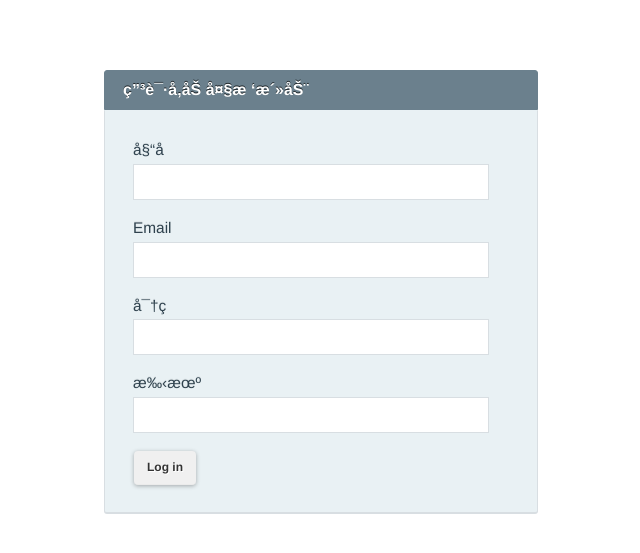
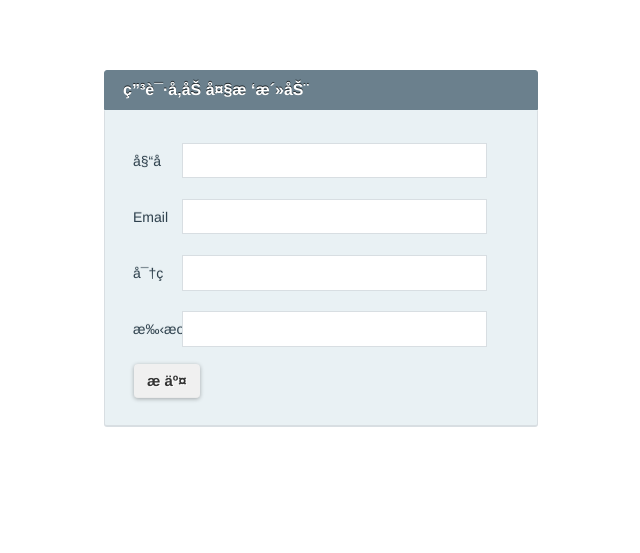
Before and after one commit to RichardWuTry/bigtrees, a PHP site: page /DbName/Tpl/User/register.html in a window 1280 px wide. Shown: the top 553 px of the page, without its empty margins (319-959 px from the left). Run offline with PHP 8.4, Linux system fonts and the light colour scheme; some libraries are stand-ins or nearby versions.

Commit message:
update user register page

```diff
--- a/Lib/Action/UserAction.class.php
+++ b/Lib/Action/UserAction.class.php
@@ -8,5 +8,11 @@ class UserAction extends Action {
 	public function register() {
 		$this->display();
 	}
+
+	public function addUser() {
+		if ($this->isPost()) {
+
+		}
+	}
 }
 ?>
--- a/Public/css/sole_form.css
+++ b/Public/css/sole_form.css
@@ -35,6 +35,11 @@
 	text-shadow: 0 -1px 0 rgba(100, 100, 100, 0.1);
 }
 
+.sole_form_wrapper form label span{
+	display:inline-block;
+	width:45px;
+}
+
 .sole_form_wrapper form input.text {
 	font-size: 110%;
 	border: 1px solid #D8DEE2;
@@ -51,7 +56,7 @@
 	box-shadow: 0 1px 4px rgba(0, 0, 0, 0.3);
 	color: #333333;
 	cursor: pointer;
-	font-size: 12px;
+	font-size: 15px;
 	font-weight: bold;
 	height: 34px;
 	margin-left: 1px;
@@ -61,3 +66,7 @@
 	text-shadow: 1px 1px 0 #FFFFFF;
 	top: 1px;
 }
+
+.sole_form_wrapper form .btn:active {
+	background-color: #E0E0E0;
+}
--- a/Tpl/User/register.html
+++ b/Tpl/User/register.html
@@ -2,35 +2,55 @@
 <title>欢迎你的加入</title>
 <link rel="stylesheet" href="__PUBLIC__/css/common.css" />
 <link rel="stylesheet" href="__PUBLIC__/css/sole_form.css" />
+<script src="http://code.jquery.com/jquery-1.7.2.min.js"></script>
+<script src="__PUBLIC__/javascript/InputValidate.js"></script>
+<script src="__PUBLIC__/javascript/jqTools.js"></script>
+<script>
+	var msg;
+
+	$(function(){
+		msg = $('#topSlideMsg');
+
+		$('#submit').click(function(event){
+			event.preventDefault();
+			//validate form input
+			if (!validateNonEmpty($('#username')[0], msg[0], '姓名不能为空', '')
+				|| !validateEmail($('#email')[0], msg[0], '请输入有效的Email', '')
+				|| !validateLength(6, 12, $('#password')[0], msg[0], '密码有效长度为6~12位', '')
+				|| !validateNonEmpty($('#mobile')[0], msg[0], '手机号不能为空', '')) {
+				slideBox(msg, 2000, 'red');
+				return false;
+			}
+
+			//add post register info
+		});
+	});
+</script>
 <include file="./Tpl/Public/headend_bodystart_banner.html" />
 <div id="wrapper">
 	<div id="topSlideMsg"></div>
 	<div class="sole_form_wrapper">
-		<form method="post" action="__URL__/addUser" id="login_form">
+		<form method="post" action="__URL__/addUser" id="register_form">
 			<h1>申请参加大树活动</h1>
 			<div class="formbody">
 				<label for="username">
-					姓名
-					<br>
-					<input id="username" class="text" type="text" tabindex="1" style="width: 21em;" name="username">
+					<span>姓名</span>
+					<input id="username" class="text" type="text" tabindex="1" style="width:18em;" name="username">
 				</label>
 				<label for="email">
-					Email
-					<br>
-					<input id="email" class="text" type="text" tabindex="2" style="width: 21em;" name="email">
+					<span>Email</span>
+					<input id="email" class="text" type="text" tabindex="2" style="width:18em;" name="email">
 				</label>
 				<label for="password">
-					密码
-					<br>
-					<input id="password" class="text" type="password" value="" tabindex="3" style="width: 21em;" name="password" autocomplete="disabled">
+					<span>密码</span>
+					<input id="password" class="text" type="password" value="" tabindex="3" style="width:18em;" name="password" autocomplete="disabled">
 				</label>
 				<label for="mobile">
-					手机
-					<br>
-					<input id="mobile" class="text" type="text" tabindex="4" style="width: 21em;" name="mobile">
+					<span>手机</span>
+					<input id="mobile" class="text" type="text" tabindex="4" style="width:18em;" name="mobile">
 				</label>
 				<label class="submit_btn">
-					<input type="submit" value="Log in" tabindex="5" name="commit" class="btn">
+					<input type="submit" value="提 交" tabindex="5" class="btn" id="submit">
 				</label>
 			</div>
 		</form>
```
Also changed, not shown: Lib/Model/UserModel.class.php (+5 -2 lines).
